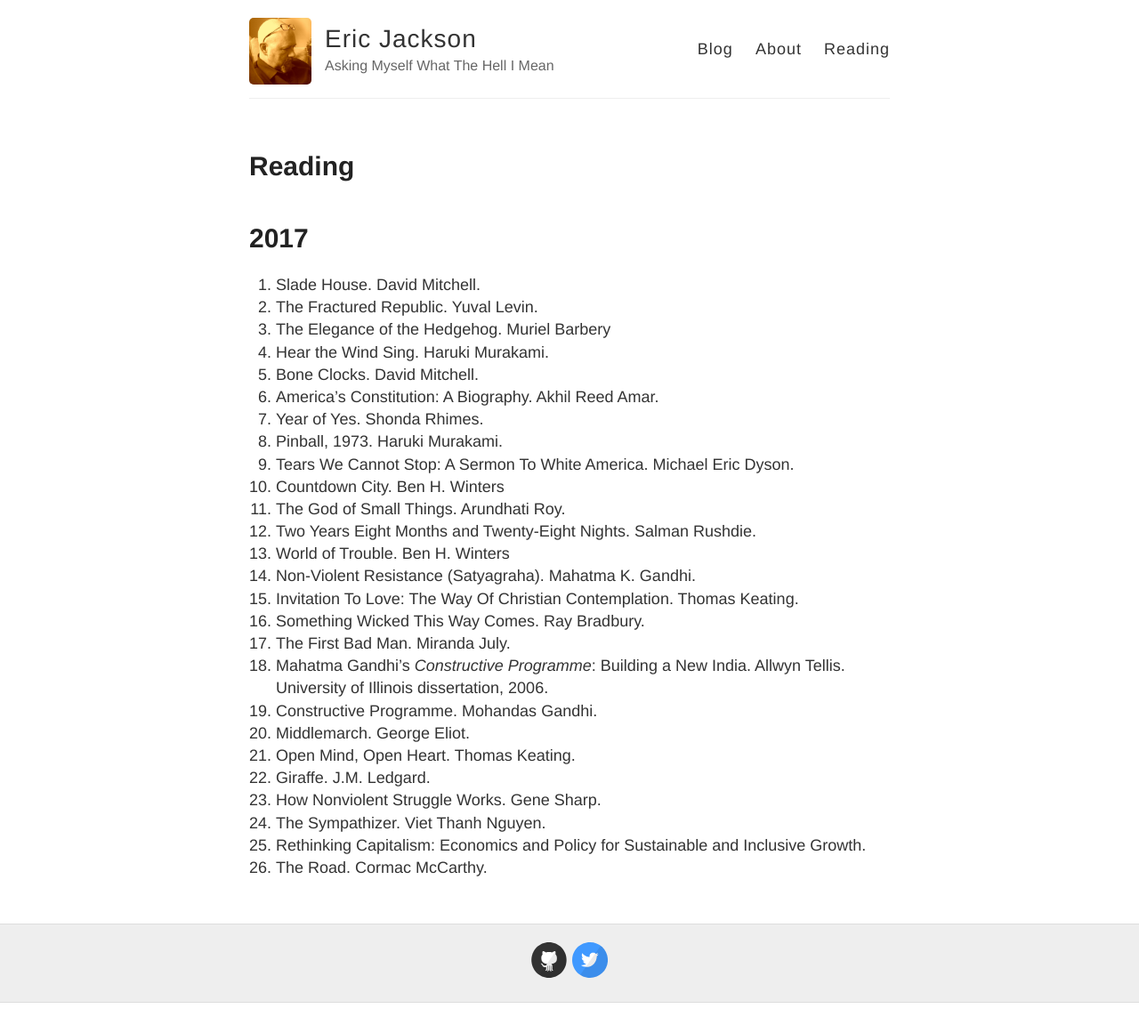
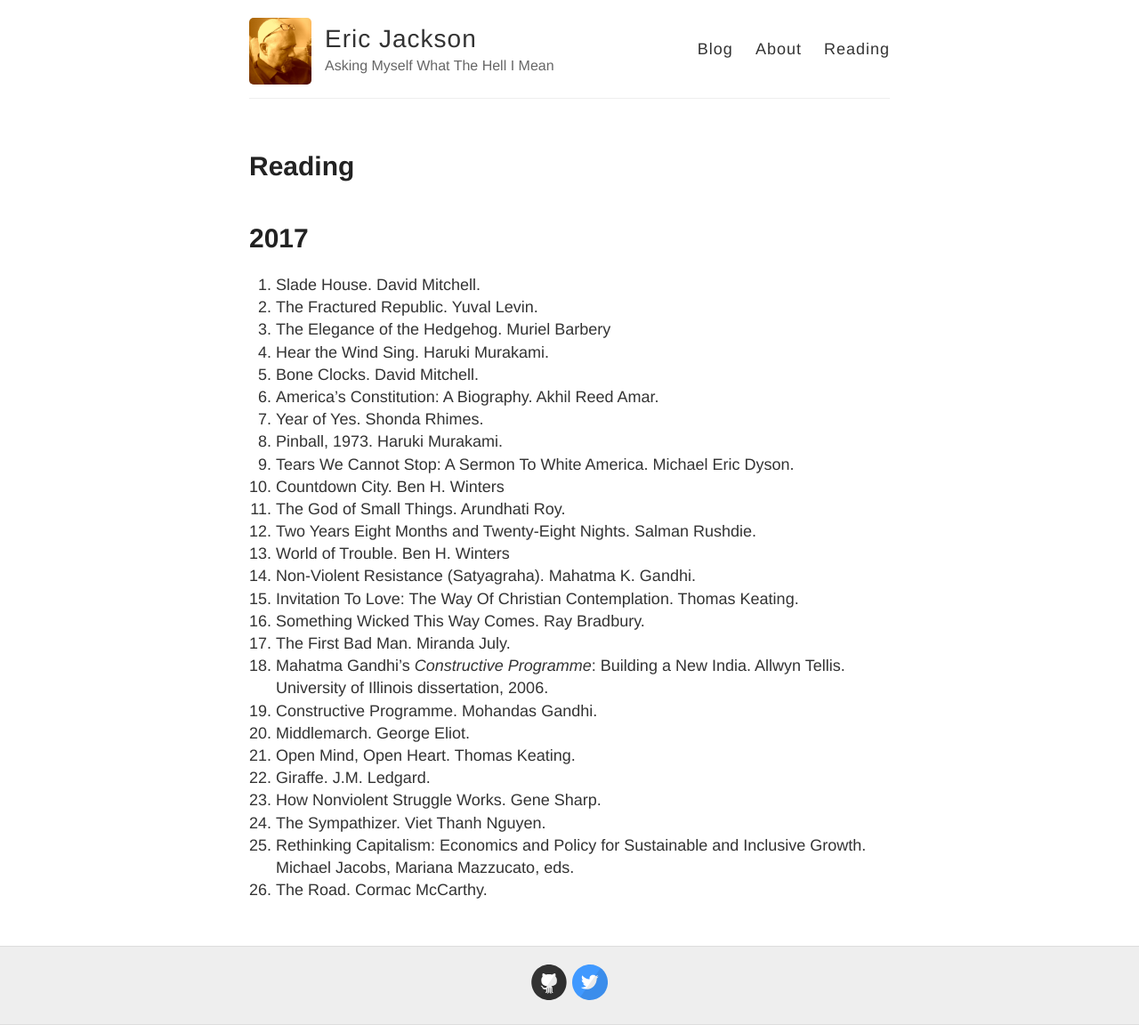
Before and after one commit to ejaxon/ejaxon.github.io, a Jekyll site: the page built from reading.md, in a window 1280 px wide. Shown: the whole page at 89% size. Built offline with Jekyll 4.4.1, drawn with Linux system fonts in a browser that asks for light colours; before the commit the page ends 1127 px from its top, so only the background shows below that.

Commit message:
Added editors to capitalism book

```diff
--- a/reading.md
+++ b/reading.md
@@ -29,5 +29,5 @@ permalink: /reading/
 22. Giraffe. J.M. Ledgard.
 23. How Nonviolent Struggle Works. Gene Sharp.
 24. The Sympathizer. Viet Thanh Nguyen.
-25. Rethinking Capitalism: Economics and Policy for Sustainable and Inclusive Growth.
+25. Rethinking Capitalism: Economics and Policy for Sustainable and Inclusive Growth. Michael Jacobs, Mariana Mazzucato, eds.
 26. The Road. Cormac McCarthy.
```
